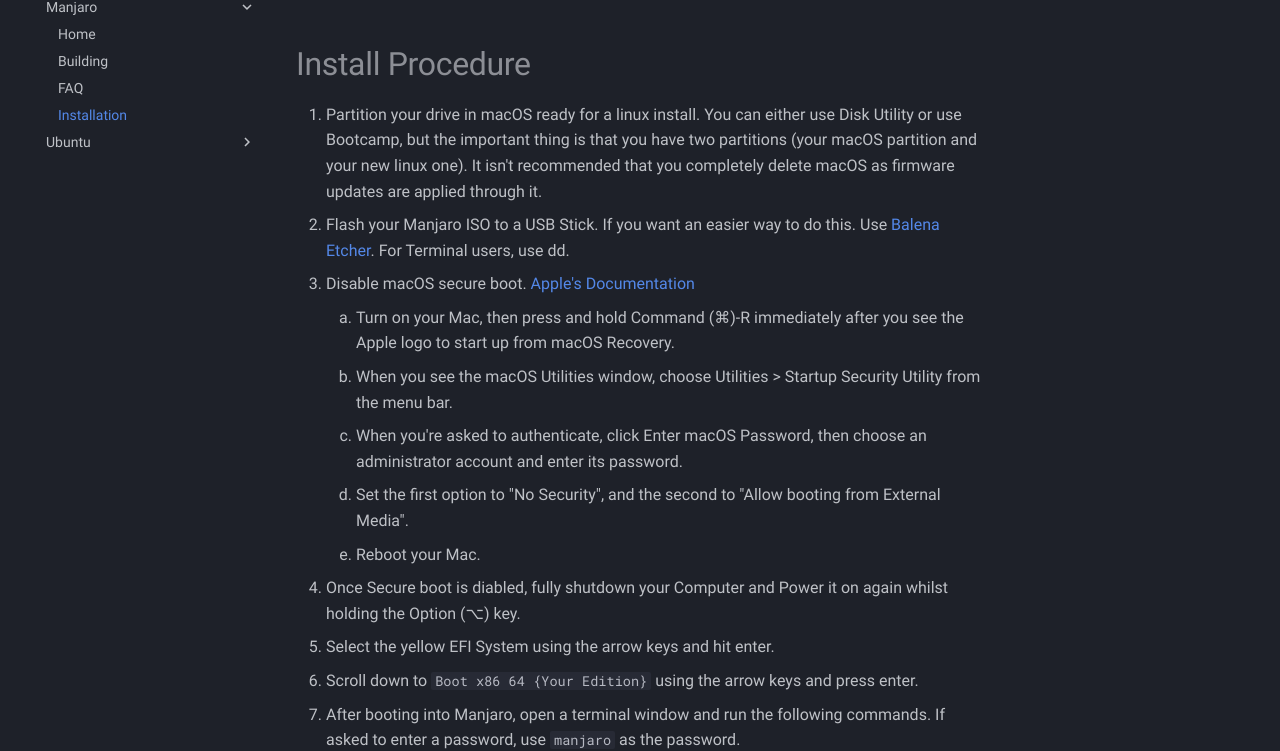
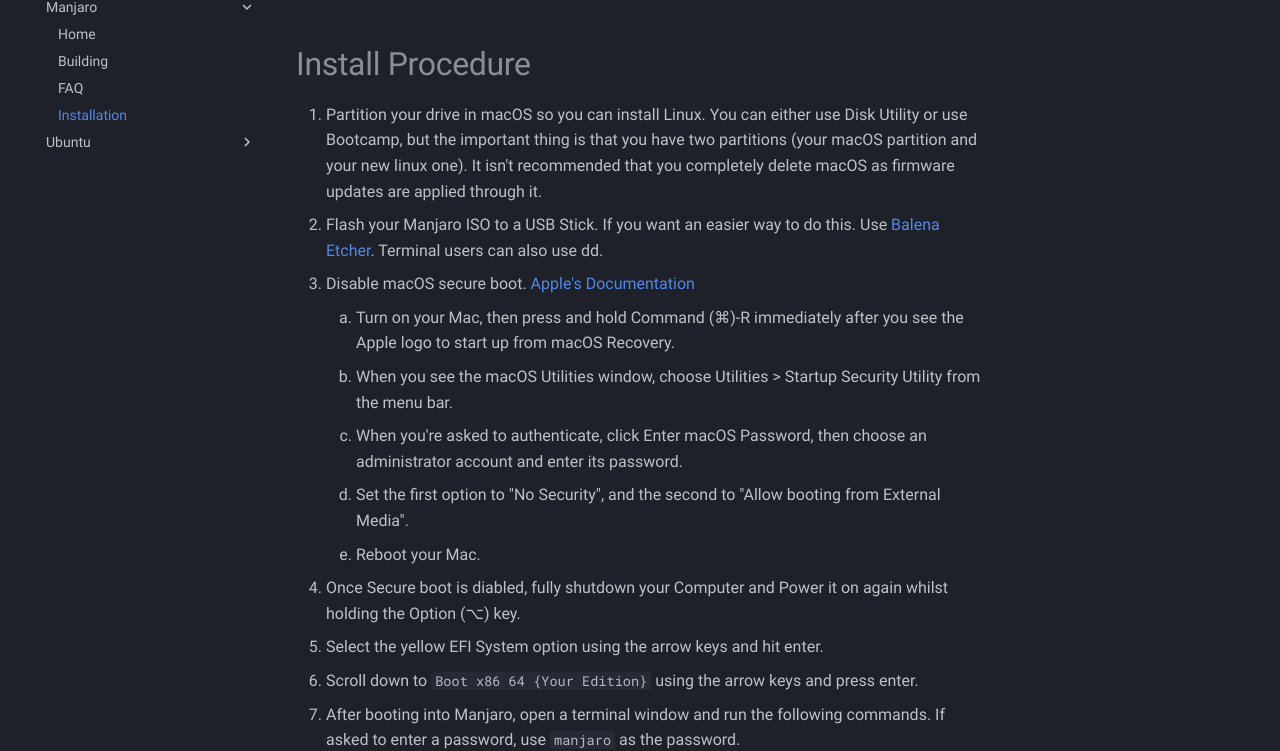
Before and after one commit to t2linux/wiki, an MkDocs documentation site: the page built from docs/distributions/manjaro/installation.md, in a window 1280 px wide and 1400 px high, scrolled down 406 px. Shown: the part 155-906 px from the top of the window. Built offline with MkDocs 1.6.1 and Material for MkDocs 9.7.7, drawn with Linux system fonts in a browser that asks for light colours; comment, search, counter and statistics services are not loaded; some of the changed text lies outside the part shown.

Commit message:
Update installation.md

```diff
--- a/docs/distributions/manjaro/installation.md
+++ b/docs/distributions/manjaro/installation.md
@@ -11,8 +11,8 @@
 
 # Install Procedure
 
-1. Partition your drive in macOS ready for a linux install. You can either use Disk Utility or use Bootcamp, but the important thing is that you have two partitions (your macOS partition and your new linux one). It isn't recommended that you completely delete macOS as firmware updates are applied through it.
-2. Flash your Manjaro ISO to a USB Stick. If you want an easier way to do this. Use [Balena Etcher](https://www.balena.io/etcher/). For Terminal users, use dd.
+1. Partition your drive in macOS so you can install Linux. You can either use Disk Utility or use Bootcamp, but the important thing is that you have two partitions (your macOS partition and your new linux one). It isn't recommended that you completely delete macOS as firmware updates are applied through it.
+2. Flash your Manjaro ISO to a USB Stick. If you want an easier way to do this. Use [Balena Etcher](https://www.balena.io/etcher/). Terminal users can also use dd.
 3. Disable macOS secure boot. [Apple's Documentation](https://support.apple.com/en-au/HT208330)
 
     1. Turn on your Mac, then press and hold Command (⌘)-R immediately after you see the Apple logo to start up from macOS Recovery.
@@ -22,7 +22,7 @@
     5. Reboot your Mac.
 
 4. Once Secure boot is diabled, fully shutdown your Computer and Power it on again whilst holding the Option (⌥) key.
-5. Select the yellow EFI System using the arrow keys and hit enter.
+5. Select the yellow EFI System option using the arrow keys and hit enter.
 6. Scroll down to `Boot x86 64 {Your Edition}` using the arrow keys and press enter.
 7. After booting into Manjaro, open a terminal window and run the following commands. If asked to enter a password, use `manjaro` as the password.
 
@@ -55,14 +55,14 @@
 8. Open the installer and proceed normally until you arrive at the partitioning stage (the Installer will automatically start if you have used the second set of commands given above).
 9. Click Manual Partitioning.
 10. Click on `/dev/nvme0n1p1`, then press edit at the bottom of the install window, change the mount point to `/boot/efi`, and then click ok.
-11. Usually, the macOS partition is mounted to `/dev/nvme0n1p2` (however, double check this - the Installer should recognize this partition as an `Apple APFS` Partition). Ignore the macOS partition.
-12. Delete the partition you created before, this is usually mounted to `/dev/nvme0n1p3`.
+11. Usually, the macOS partition is mounted to `/dev/nvme0n1p2` (the `Apple APFS` Partition). Ignore this partition.
+12. Delete the partition you created before - this is usually mounted to `/dev/nvme0n1p3`.
 13. These next steps involve partitioning the `/boot`(boot), `/`(Root) and `/home`(Home) partitions of your Linux filesystem. If you know what you're doing, feel free to skip to step 15.
 
     * Create a `2000 MiB` partition with `ext4` as the file system. Change the mount point to `/boot` and click ok.
     * Create a `51200 MiB` partition with `ext4` as the file system. Change the mount point to `/` and click ok.
     * Use the remaining disk space to create an `ext4` file system. Change the mount point to `/home`.
 
-14. Continue the rest of the setup as normal. Once the setup process is complete, restart your computer remembering to remove the install medium once powered off.
-15. Once again, power on your computer whilst holding the Option (⌥) key. Then select (the non-yellow) EFI Boot.
+14. Continue the rest of the setup as normal. Once the setup process is complete, restart your computer. Make sure you remove the install medium once powered off.
+15. Once again, power on your computer whilst holding the Option (⌥) key. Then select EFI Boot.
 16. Welcome to Manjaro :)
```
